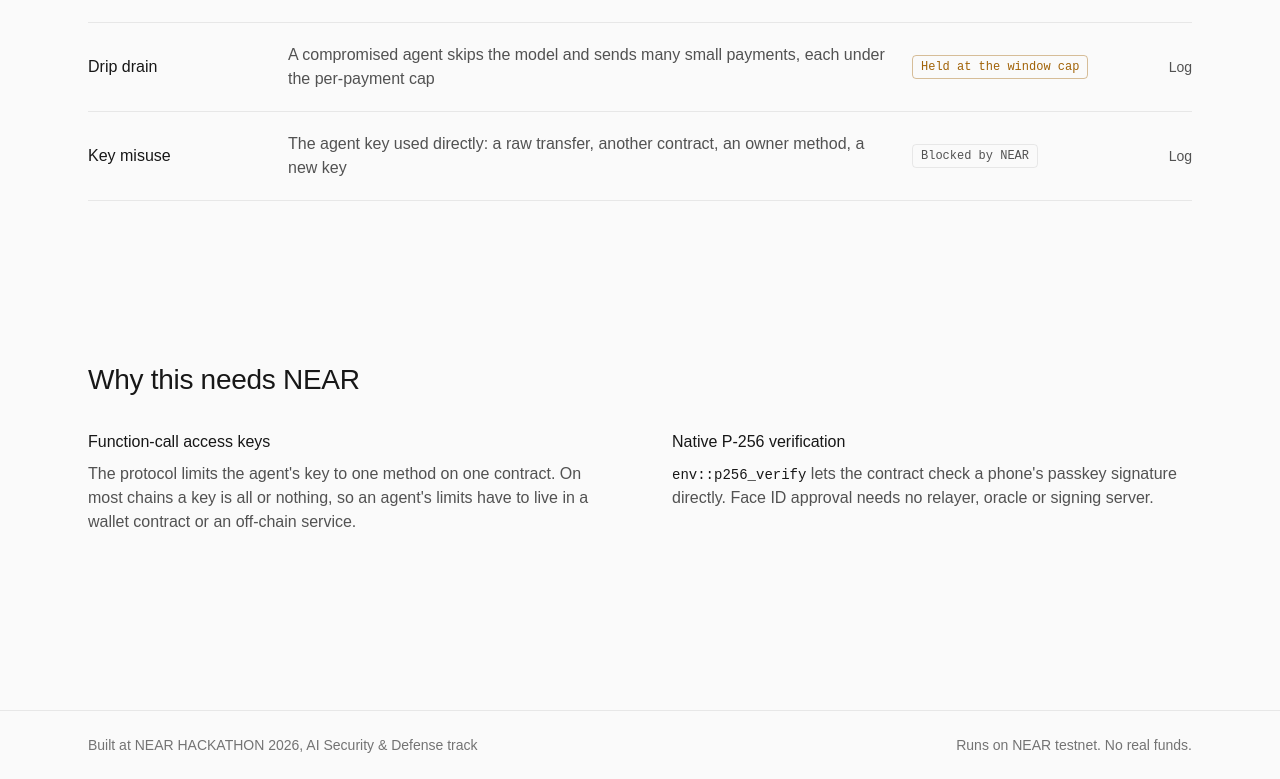
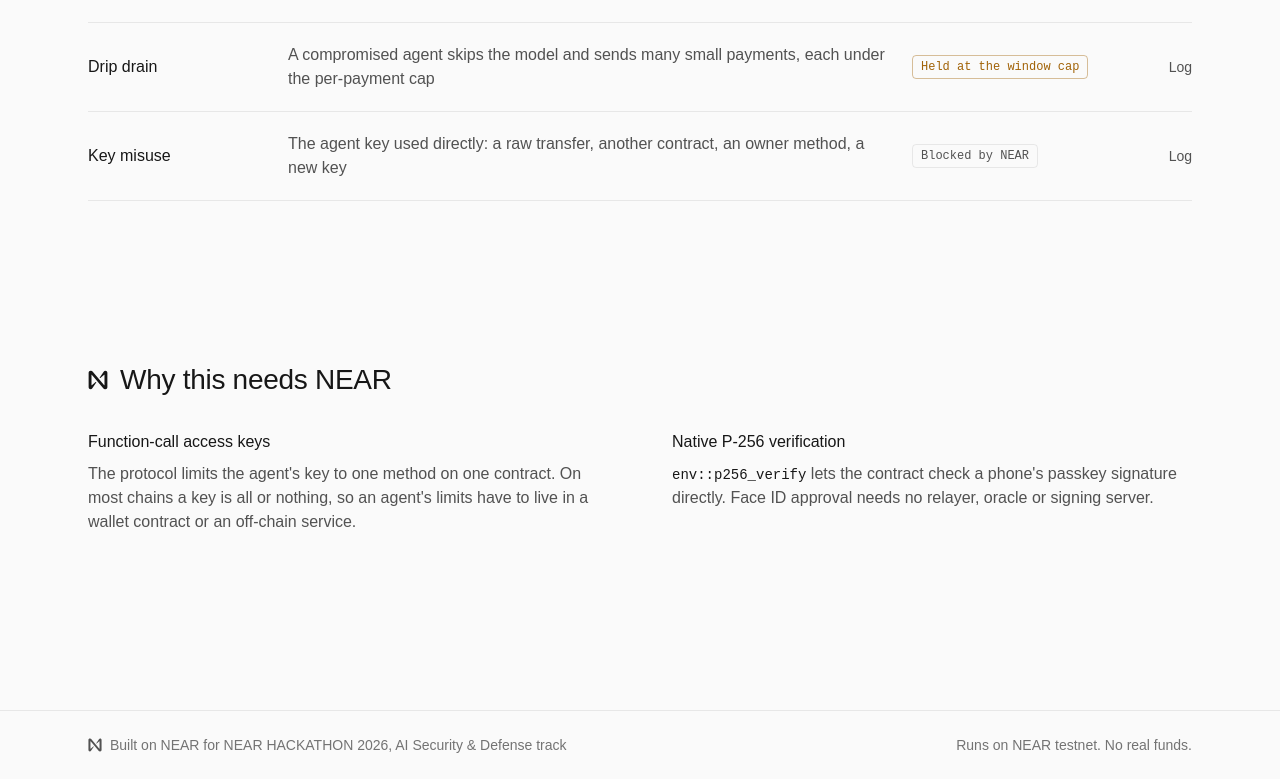
Before and after one commit to ritesh59697/allowance-ai, a React (Vite) app in the folder web/: page / in a window 1280 px wide. Shown: the part 1458-2237 px from the top of the page. Built offline with nearby package versions, Linux system fonts and the light colour scheme; no server answers; what near-api-js would draw is missing.

Commit message:
Show NEAR's N mark in the footer and the Why NEAR heading

```diff
--- a/web/src/Landing.tsx
+++ b/web/src/Landing.tsx
@@ -1,5 +1,6 @@
 import { ArrowRight } from 'lucide-react'
 import { HeroDemo } from '@/components/HeroDemo'
+import { NearMark } from '@/components/NearMark'
 import { PageShell } from '@/components/SiteHeader'
 import { Stamp, type StampTone } from '@/components/Stamp'
 import { Button } from '@/components/ui/button'
@@ -209,7 +210,7 @@ function Attacks() {
 
 function WhyNear() {
   return (
-    <Section title="Why this needs NEAR">
+    <Section title="Why this needs NEAR" mark={<NearMark className="size-5 shrink-0" />}>
       <div className="grid gap-8 md:grid-cols-2 md:gap-16">
         <div className="flex flex-col gap-2">
           <p className="font-medium">Function-call access keys</p>
@@ -232,12 +233,23 @@ function WhyNear() {
 
 // ------------------------------------------------------------------ shared
 
-function Section({ title, lead, children }: { title: string; lead?: string; children: React.ReactNode }) {
+function Section({
+  title,
+  lead,
+  mark,
+  children,
+}: {
+  title: string
+  lead?: string
+  mark?: React.ReactNode
+  children: React.ReactNode
+}) {
   const id = title.toLowerCase().replace(/[^a-z]+/g, '-')
   return (
     <section aria-labelledby={id} className="flex flex-col gap-8 py-16 md:py-20">
       <div className="flex max-w-[40rem] flex-col gap-2">
-        <h2 id={id} className="text-2xl font-medium tracking-[-0.01em]">
+        <h2 id={id} className="flex items-center gap-3 text-2xl font-medium tracking-[-0.01em]">
+          {mark}
           {title}
         </h2>
         {lead && <p className="text-muted-foreground">{lead}</p>}
--- /dev/null
+++ b/web/src/components/NearMark.tsx
@@ -0,0 +1,15 @@
+/**
+ * NEAR's N logomark, copied unchanged from the home link in near.org's header
+ * (November 2026), drawn in currentColor. It is NEAR's mark, not ours: use it
+ * only to say the app runs on NEAR, in one solid color, with room around it.
+ */
+export function NearMark({ className }: { className?: string }) {
+  return (
+    <svg viewBox="0 0 16 16" fill="none" className={className} role="img" aria-label="NEAR">
+      <path
+        d="M13.9017 0.646973C13.3462 0.646973 12.8304 0.929357 12.5394 1.39357L9.40403 5.95741C9.30186 6.10784 9.34331 6.31059 9.49675 6.41075C9.6211 6.49202 9.78561 6.48196 9.89889 6.38645L12.9851 3.76201C13.0364 3.71677 13.1154 3.72137 13.1616 3.77165C13.1825 3.79469 13.1937 3.82444 13.1937 3.85502V12.0719C13.1937 12.1397 13.1377 12.1942 13.0684 12.1942C13.0312 12.1942 12.9962 12.1783 12.9727 12.1502L3.6435 1.20169C3.33966 0.850174 2.89352 0.647392 2.42388 0.646973H2.09782C1.21536 0.646973 0.5 1.34833 0.5 2.2135V13.7863C0.5 14.6515 1.21536 15.3528 2.09782 15.3528C2.65336 15.3528 3.16915 15.0704 3.46017 14.6062L6.59558 10.0424C6.69769 9.89194 6.65624 9.68919 6.50279 9.58903C6.37845 9.50776 6.21394 9.51782 6.10071 9.61334L3.01446 12.2378C2.96318 12.283 2.88412 12.2784 2.83797 12.2281C2.81703 12.2051 2.80592 12.1753 2.80634 12.1447V3.92583C2.80634 3.85796 2.86232 3.80349 2.93155 3.80349C2.96831 3.80349 3.00377 3.81941 3.02728 3.84748L12.3552 14.7981C12.659 15.1496 13.1052 15.3524 13.5749 15.3528H13.9009C14.7833 15.3532 15.4992 14.6523 15.5 13.7871V2.2135C15.5 1.34833 14.7842 0.646973 13.9017 0.646973Z"
+        fill="currentColor"
+      />
+    </svg>
+  )
+}
--- a/web/src/components/SiteHeader.tsx
+++ b/web/src/components/SiteHeader.tsx
@@ -1,4 +1,5 @@
 import { LogoMark } from '@/components/Logo'
+import { NearMark } from '@/components/NearMark'
 import { ThemeButton } from '@/components/ThemeButton'
 import { config } from '@/lib/near'
 import { cn } from '@/lib/utils'
@@ -54,7 +55,10 @@ function SiteFooter() {
   return (
     <footer className="mt-24 border-t">
       <div className="mx-auto flex w-full max-w-6xl flex-col gap-2 px-4 py-6 text-sm text-faint sm:flex-row sm:items-center sm:justify-between sm:px-6">
-        <p>Built at NEAR HACKATHON 2026, AI Security & Defense track</p>
+        <p className="flex items-center gap-2">
+          <NearMark className="size-3.5 shrink-0 text-muted-foreground" />
+          Built on NEAR for NEAR HACKATHON 2026, AI Security & Defense track
+        </p>
         <p>Runs on NEAR {config.network}. No real funds.</p>
       </div>
     </footer>
```
